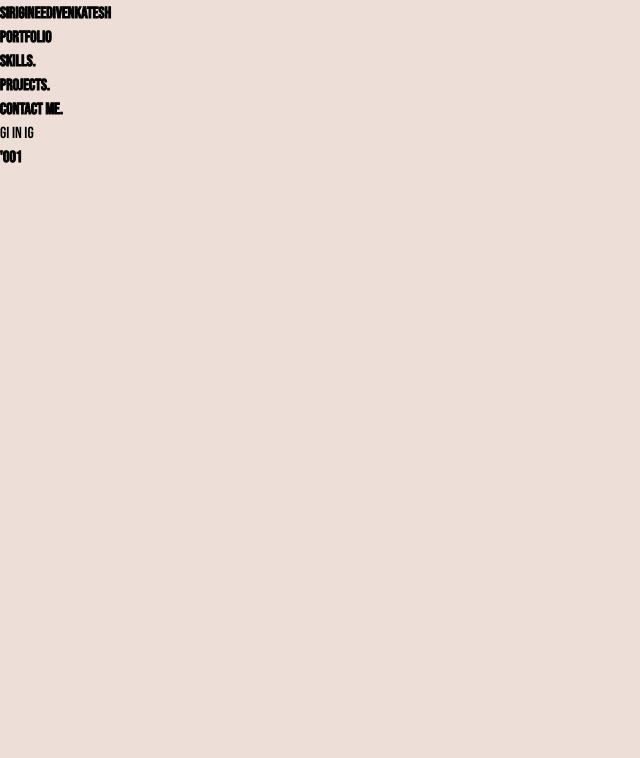
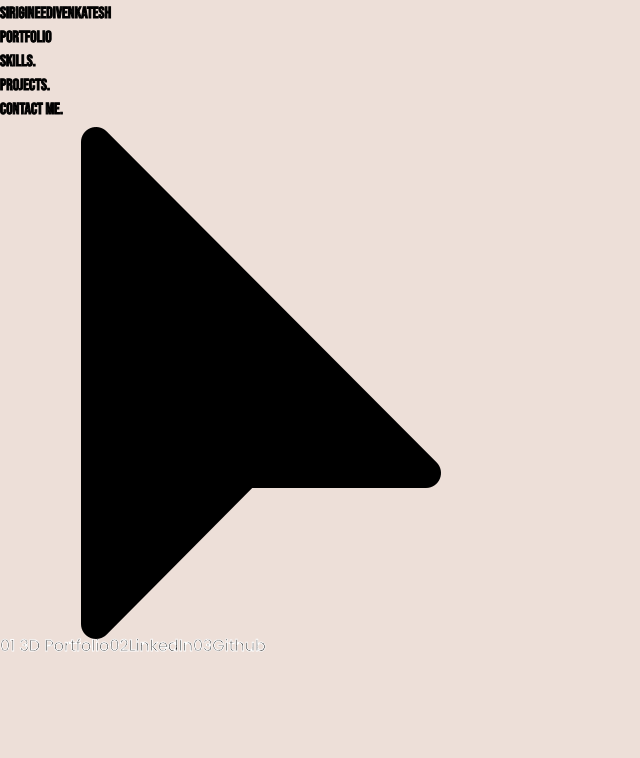
Before and after one commit to venkateshwebdev/3dport, a React (Vite) app: page / in a window 1280 px wide. Shown: the part 940-1698 px from the top of the page, without its empty margins (0-640 px from the left). Before the commit the page ends 1110 px from the top, so only its background shows below. Built offline with nearby package versions, Linux system fonts and the light colour scheme; no server answers.

Commit message:
added cursor

```diff
--- a/src/App.jsx
+++ b/src/App.jsx
@@ -1,4 +1,4 @@
-import { useEffect, useState } from "react";
+import { Suspense, lazy, useEffect, useState } from "react";
 import About from "./About";
 import Contact from "./Contact";
 import Home from "./Hero";
@@ -10,6 +10,8 @@ import { ScrollContext, ScrollCountContext } from "./scrollContext";
 import { motion } from "framer-motion";
 const App = () => {
   const [position, setPosition] = useState({ x: 0, y: 0 });
+
+  const FooterSection = lazy(() => import('./FooterSection'));
 
   useEffect(() => {
     const updateMousePosition = (e) => {
@@ -50,6 +52,9 @@ const App = () => {
       <Skills />
       <Projects />
       <Contact />
+      <Suspense>
+      <FooterSection />
+      </Suspense>
       <Footer />
     </div>
   );
--- /dev/null
+++ b/src/FooterSection.jsx
@@ -0,0 +1,83 @@
+import { motion } from "framer-motion";
+import { useEffect, useState } from "react";
+const FooterSection = () => {
+  const [position, setPosition] = useState({ x: 0, y: 0 });
+
+  useEffect(() => {
+    const updateMousePosition = (e) => {
+      setPosition({ x: e.clientX, y: e.clientY });
+    };
+
+    document.addEventListener("mousemove", updateMousePosition);
+    // document.addEventListener("click",updateSize)
+
+    return () => {
+      document.removeEventListener("mousemove", updateMousePosition);
+    };
+  }, []);
+  const variants = {
+    fadeIn: { y: 0, opacity: 1, transition: { type: "keyframes", delay: 0.3 } },
+  };
+  return (
+    <div className="relative group h-screen w-full snap-center z-[999] snap-proximity flex items-center justify-center overflow-hidden cursor-none">
+      <img
+        className="absolute top-0 left-0 z-[900] h-[50px] w-[50px] overflow-hidden invert"
+        src="/mouse.png"
+        style={{
+          transform: `translate(${position.x+5}px, ${position.y+5}px)`,
+        }}
+      />
+      <div className="absolute top-0 left-0 h-screen w-full text-transparent flex flex-col items-end p-16 pt-[150px] bg-[#252525]">
+        <motion.a
+          href="/"
+          variants={variants}
+          initial={{ y: 100, opacity: 0 }}
+          whileInView={{
+            y: 0,
+            opacity: 1,
+            transition: { type: "keyframes", delay: 0.2 },
+          }}
+          className="text-9xl overflow-hidden hover:underline underline-offset-8 cursor-none"
+          style={{ WebkitTextStroke: "1px white" }}
+        >
+          <span className="text-4xl text-white px-10">01</span> 3D Portfolio
+        </motion.a>
+        <motion.a
+          href="/"
+          variants={variants}
+          initial={{ y: 100, opacity: 0 }}
+          whileInView={{
+            y: 0,
+            opacity: 1,
+            transition: { type: "keyframes", delay: 0.4 },
+          }}
+          className="text-9xl overflow-hidden hover:underline underline-offset-8"
+          style={{ WebkitTextStroke: "1px white" }}
+        >
+          <span className="text-4xl text-white px-10">02</span>LinkedIn
+        </motion.a>
+        <motion.a
+          href="/"
+          variants={variants}
+          initial={{ y: 100, opacity: 0 }}
+          whileInView={{
+            y: 0,
+            opacity: 1,
+            transition: { type: "keyframes", delay: 0.6 },
+          }}
+          className="text-9xl overflow-hidden hover:underline underline-offset-8"
+          style={{ WebkitTextStroke: "1px white" }}
+        >
+          <span className="text-4xl text-white px-10">03</span>Github
+        </motion.a>
+      </div>
+      <div className="absolute self-center rounded-full bg-[#eddfd8] p-5">
+        <img src="/rb-crow.gif" className="h-[150px]" alt="crow" />
+      </div>
+      <div className="absolute h-[2000px] w-[500px] border-2 border-gray-50 -left-10"></div>
+      <div className="absolute h-[150px] w-[2000px] border-2 border-gray-50 -top-10"></div>
+    </div>
+  );
+};
+
+export default FooterSection;
--- a/src/index.css
+++ b/src/index.css
@@ -26,7 +26,7 @@ a{
 
 *::-webkit-scrollbar{
   width: 10px;
-  /* display: none;  */
+  display: none;
 }
 
 *::-webkit-scrollbar-thumb{
```
Also changed, not shown: public/cursor.png (added), public/mouse.png (added).
